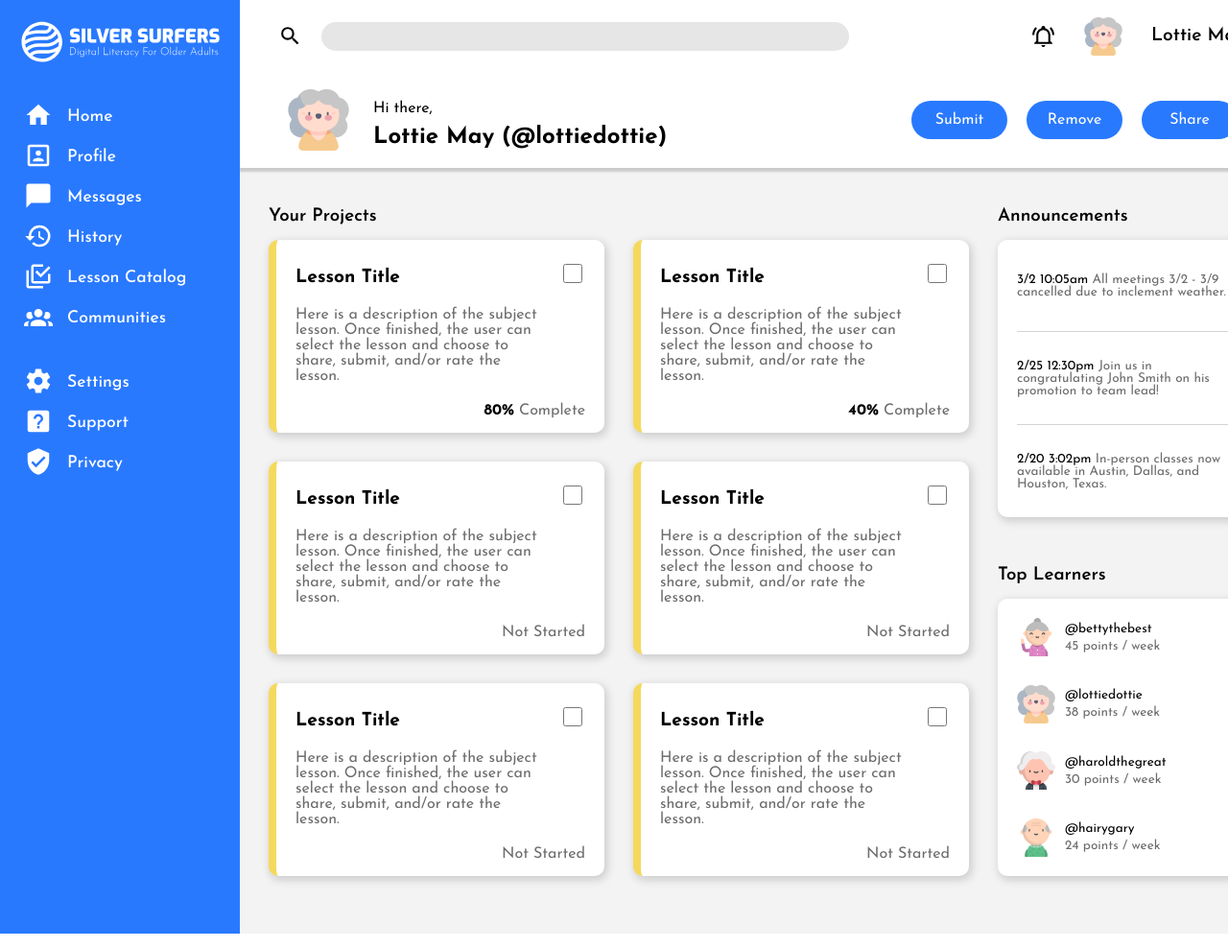
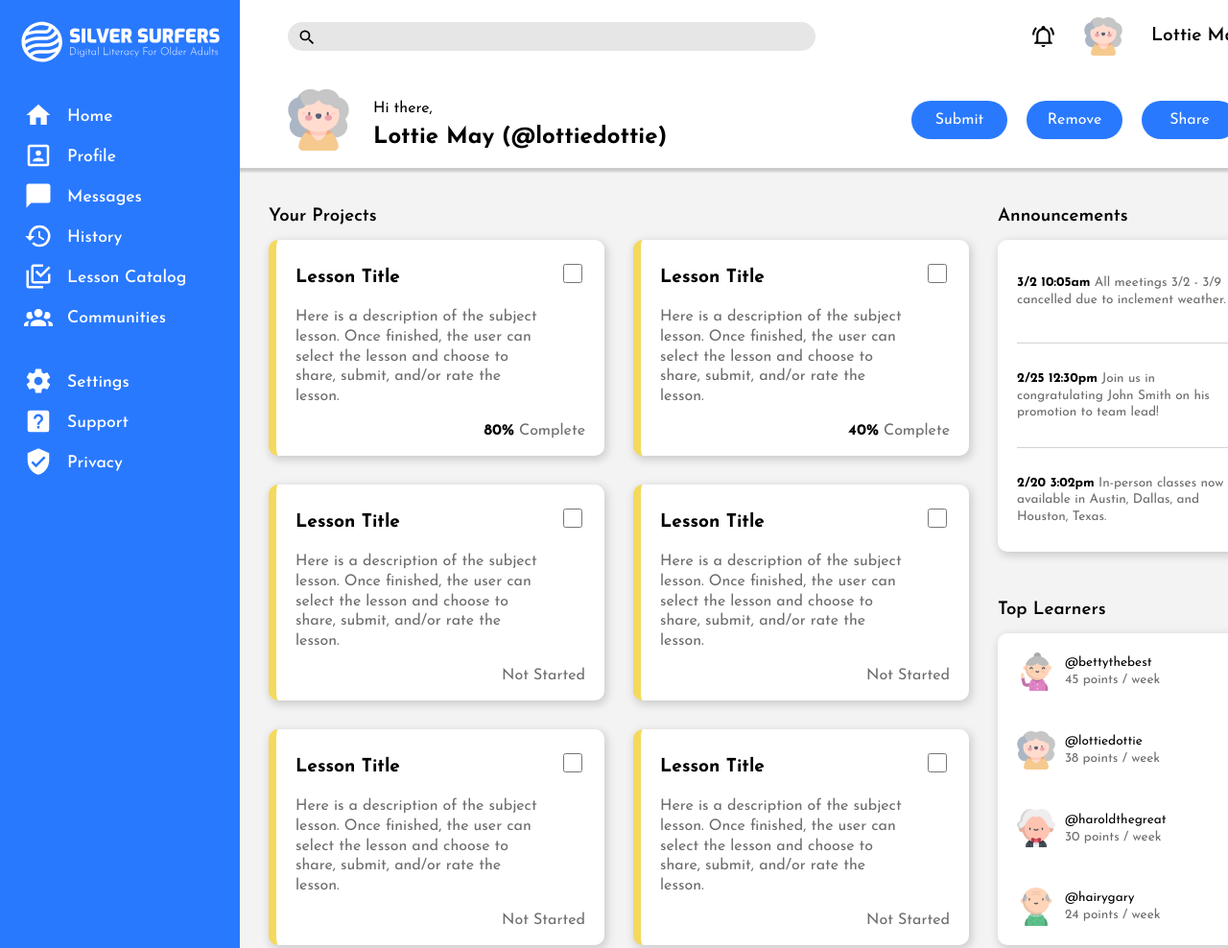
Before and after one commit to bseright/dashboard, a plain HTML site: page index.html in a window 1280 px wide. Shown: the top 988 px of the page at 96% size. Drawn offline with Linux system fonts and the light colour scheme.

Commit message:
add spacing to text and place search img in div

```diff
--- a/style.css
+++ b/style.css
@@ -86,7 +86,18 @@ html, body {
 #header-left {
     display: flex;
     align-items: center;
-    gap: 20px;
+}
+
+#header-left img {
+    position: relative;
+    left: 20px;
+    top: 1px;
+    width: 20px;
+}
+
+#header-left div {
+    position: relative;
+    right: 10px;
 }
 
 #search-bar {
@@ -227,6 +238,7 @@ html, body {
     margin-top: 20px;
     padding-right: 50px;
     color: rgb(108, 108, 108);
+    line-height: 1.3em;
 }
 
 .card-desc {
@@ -292,10 +304,12 @@ html, body {
 
 .announcement p {
     color: rgb(108, 108, 108);
+    line-height: 1.3em;
 }
 
 .when {
     color: black;
+    font-weight: bold;
 }
 
 .card3 {
```
